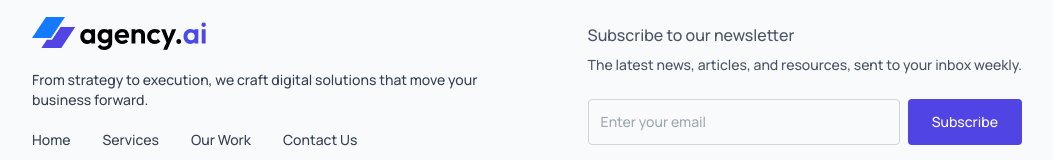
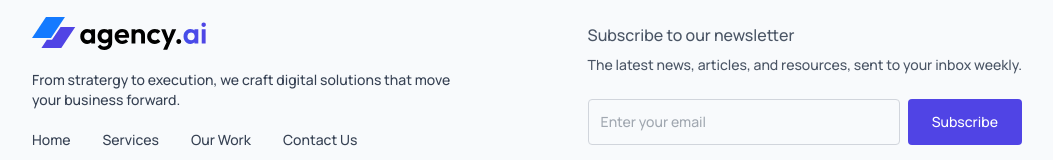
Before and after one commit to arunpmanoj/agency-ai, a React (Vite) app: page / in a window 1280 px wide. Shown: the part 3841-4001 px from the top of the page, without its empty margins (98-1151 px from the left). Built offline with nearby package versions, Linux system fonts and the light colour scheme.

Commit message:
make a few changes

```diff
--- a/src/components/Footer.jsx
+++ b/src/components/Footer.jsx
@@ -26,7 +26,7 @@ const Footer = ({ theme }) => {
             alt=""
           />
           <p className="max-w-md">
-            From strategy to execution, we craft digital solutions that move
+            From stratergy to execution, we craft digital solutions that move
             your business forward.
           </p>
           <ul className="flex gap-8">
```
